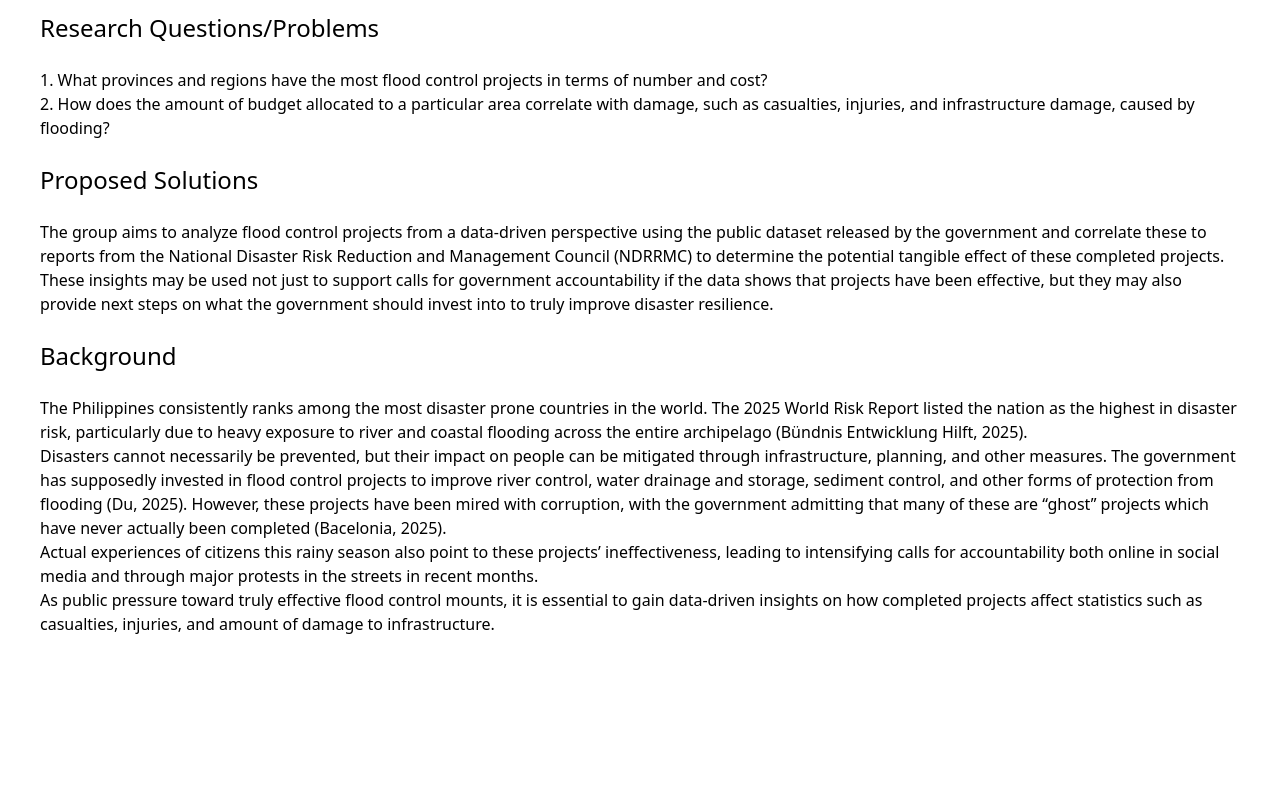
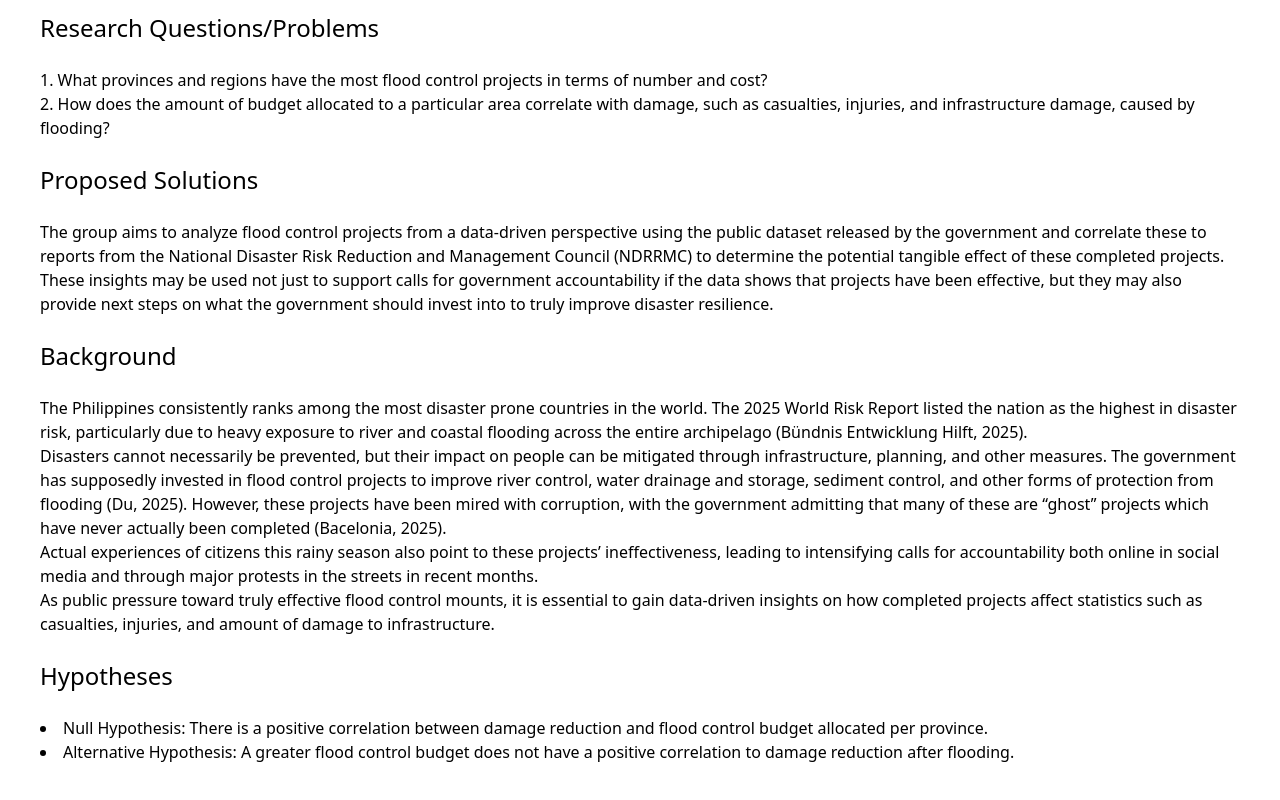
Before and after one commit to galierie/drowning-in-budget, a SvelteKit app: page / in a window 1280 px wide. Shown: the part 204-1004 px from the top of the page. Before the commit the page ends 880 px from the top, so only its background shows below. Built offline with nearby package versions, Linux system fonts and the light colour scheme.

Commit message:
feat: add hypotheses

```diff
--- a/src/routes/+page.svelte
+++ b/src/routes/+page.svelte
@@ -21,3 +21,10 @@
 <p>Actual experiences of citizens this rainy season also point to these projects’ ineffectiveness, leading to intensifying calls for accountability both online in social media and through major protests in the streets in recent months.</p>
 <p>As public pressure toward truly effective flood control mounts, it is essential to gain data-driven insights on how completed projects affect statistics such as casualties, injuries, and amount of damage to infrastructure.</p>
 <br />
+
+<h2 class="text-2xl mb-6">Hypotheses</h2>
+<ul class="list-disc list-inside">
+  <li>Null Hypothesis: There is a positive correlation between damage reduction and flood control budget allocated per province.</li>
+  <li>Alternative Hypothesis: A greater flood control budget does not have a positive correlation to damage reduction after flooding.</li>
+</ul>
+<br />
```
